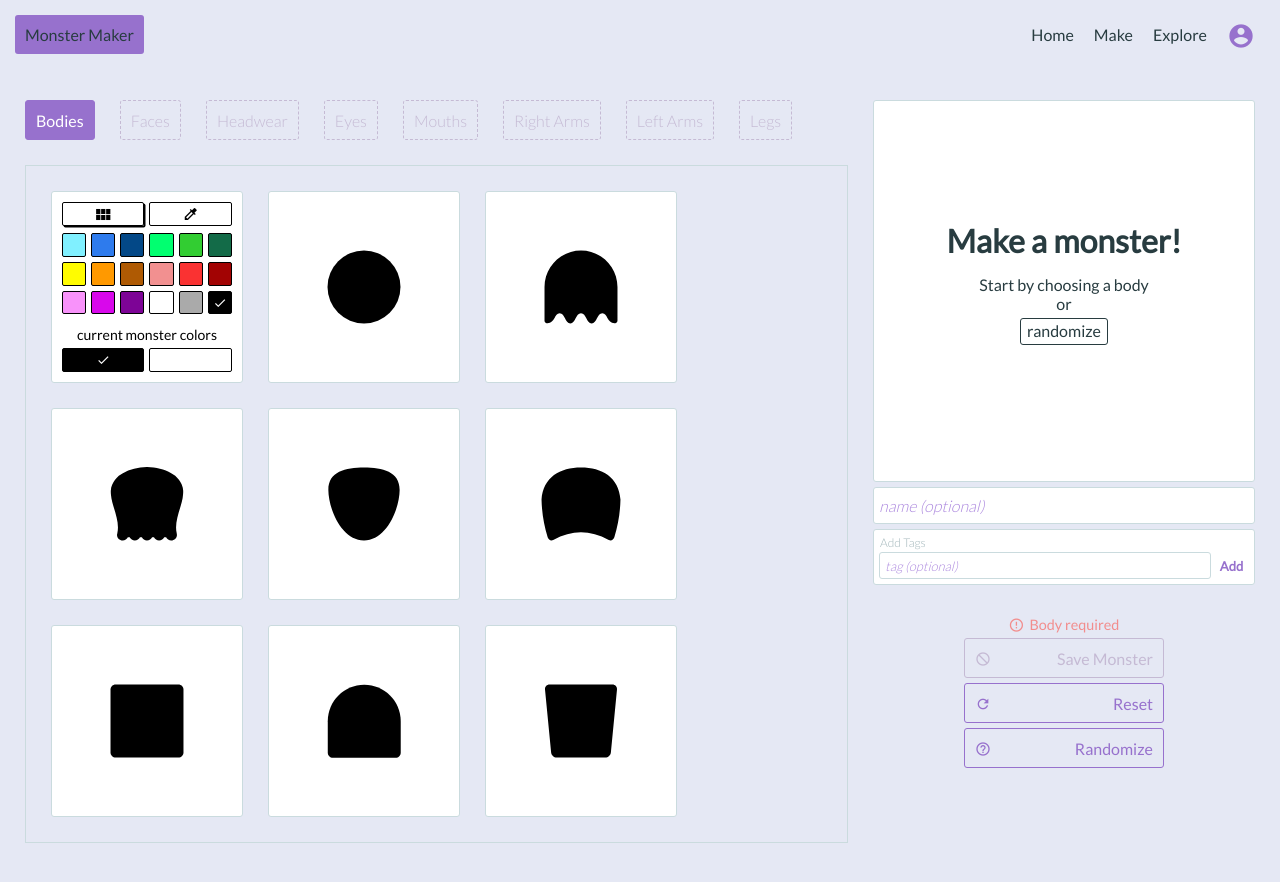
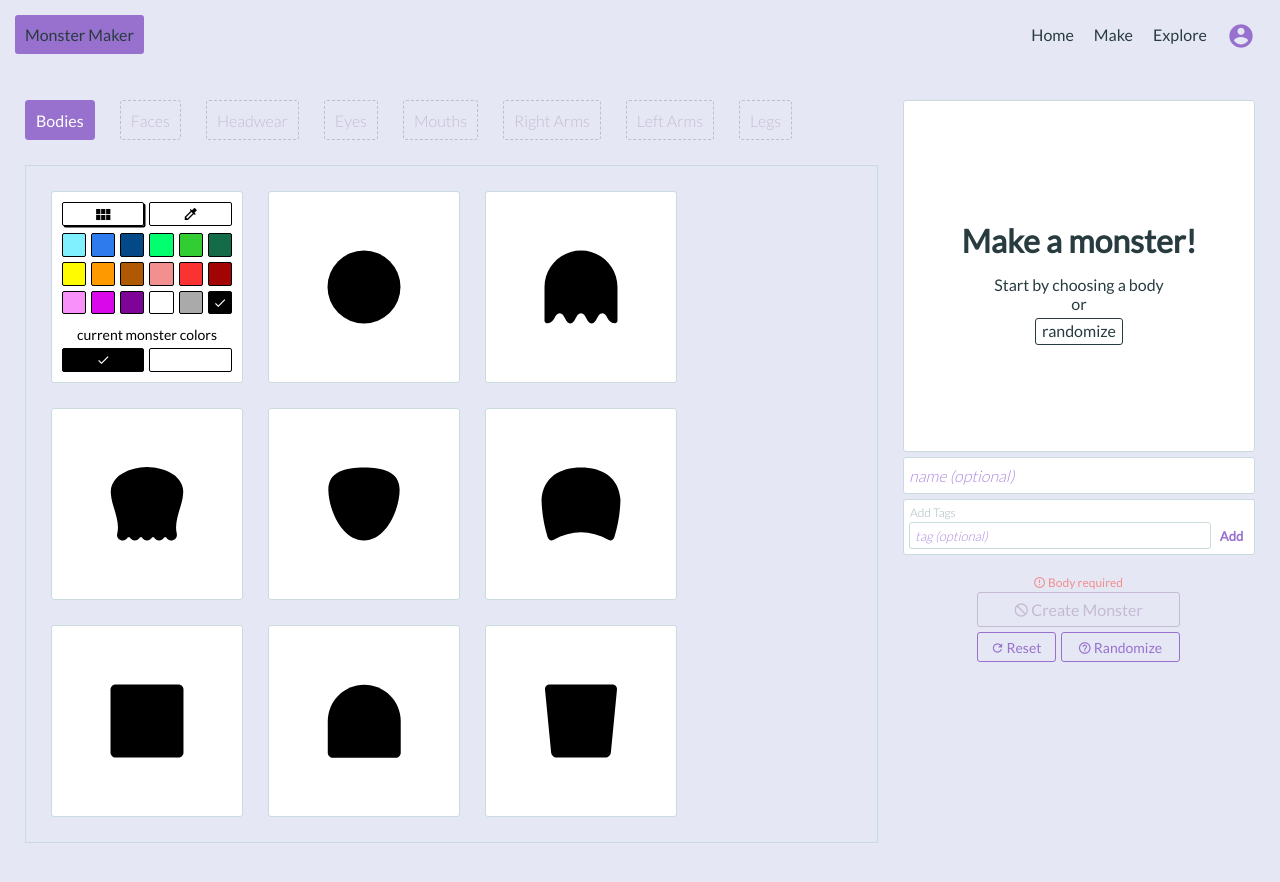
Before and after one commit to iamtraviscole/varyscary, a React (Create React App) app: page /monsters/new in a window 1280 px wide. Shown: the top 882 px of the page. Built offline with nearby package versions, Linux system fonts and the light colour scheme; sample sign-in values are in the browser's storage.

Commit message:
added clear tags action and updated NewMonster styling

```diff
--- a/src/actions/actionTypes.js
+++ b/src/actions/actionTypes.js
@@ -10,6 +10,7 @@ export default {
   SET_MONSTER_NAME: 'SET_MONSTER_NAME',
   ADD_MONSTER_TAG: 'ADD_MONSTER_TAG',
   REMOVE_MONSTER_TAG: 'REMOVE_MONSTER_TAG',
+  CLEAR_MONSTER_TAGS: 'CLEAR_MONSTER_TAGS',
   SET_BODY_TYPE: 'SET_BODY_TYPE',
   SET_FACE_TYPE: 'SET_FACE_TYPE',
   SET_HEADWEAR_TYPE: 'SET_HEADWEAR_TYPE',
--- a/src/actions/actions.js
+++ b/src/actions/actions.js
@@ -105,6 +105,12 @@ export const removeMonsterTag = (monsterTagIndex) => {
   return {
     type: actionTypes.REMOVE_MONSTER_TAG,
     monsterTagIndex: monsterTagIndex
+  }
+}
+
+export const clearMonsterTags = () => {
+  return {
+    type: actionTypes.CLEAR_MONSTER_TAGS
   }
 }
 
--- a/src/components/MonsterSavedModal.js
+++ b/src/components/MonsterSavedModal.js
@@ -24,7 +24,7 @@ const MonsterSavedModal = (props) => {
             <MonsterFromStore />
           </div>
           <div className='MonsterSavedModal__saved'>
-            Monster saved!
+            Monster created!
             <i className="material-icons">mood</i>
           </div>
           <div className='MonsterSavedModal__buttons-ctr'>
--- a/src/components/NewMonster.js
+++ b/src/components/NewMonster.js
@@ -23,7 +23,6 @@ class NewMonster extends PureComponent {
     showArrows: false,
     fixedMonsterCtr: false,
     activePanel: 'bodies',
-    resetClicked: false,
     errorMessage: null,
     showModal: false,
     tagValue: ''
@@ -106,6 +105,10 @@ class NewMonster extends PureComponent {
     this.props.removeMonsterTag(tagIndex)
   }
 
+  handleClearClick = () => {
+    this.props.clearMonsterTags()
+  }
+
   handleSaveClick = () => {
     if (!this.state.errorMessage) {
       monsterUtil.createMonster(this.props.monsterName, this.props.monsterTags, this.props.monster)
@@ -130,29 +133,13 @@ class NewMonster extends PureComponent {
   }
 
   handleResetClick = () => {
-    this.setState({resetClicked: true})
-  }
-
-  handleResetYesClick = () => {
     this.props.resetMonster()
-    this.setState({
-      resetClicked: false,
-      activePanel: 'bodies'
-    })
-  }
-
-  handleResetNoClick = () => {
-    this.setState({resetClicked: false})
+    this.props.clearMonsterTags()
+    this.setState({activePanel: 'bodies'})
   }
 
   render() {
     const { monster } = this.props
-
-    let errorMessage = this.state.errorMessage
-      ? <div className='NewMonster__error-message'>
-          <span className="material-icons">error_outline</span>{this.state.errorMessage}
-        </div>
-      : null
 
     let noFeatureSelected = true
     for (const feature in {...this.props.monster}) {
@@ -224,36 +211,15 @@ class NewMonster extends PureComponent {
       })
     )
 
-    let saveButtonClass = 'NewMonster__button'
+    let errorMessage = this.state.errorMessage
+      ? <div className='NewMonster__error-message'>
+          <span className="material-icons">error_outline</span>{this.state.errorMessage}
+        </div>
+      : null
+
+    let saveButtonClass = 'NewMonster__button-save'
     if (this.state.errorMessage) {
-      saveButtonClass = 'NewMonster__button--disabled'
-    }
-
-    let resetButton = <button className='NewMonster__button-reset'
-      onClick={this.handleResetClick}
-      type='button'>
-      <i className="material-icons">
-        refresh
-      </i>
-      Reset
-    </button>
-
-    if (this.state.resetClicked) {
-      resetButton = <div className='NewMonster__confirm-ctr'>
-        <div className='NewMonster__confirm'>
-          Confirm:
-        </div>
-        <button className='NewMonster__confirm-button'
-          type='button'
-          onClick={this.handleResetNoClick}>
-          Cancel
-        </button>
-        <button className='NewMonster__confirm-button'
-          type='button'
-          onClick={this.handleResetYesClick}>
-          Reset
-        </button>
-      </div>
+      saveButtonClass = 'NewMonster__button-save NewMonster__button-save--disabled'
     }
 
     return (
@@ -328,6 +294,10 @@ class NewMonster extends PureComponent {
                   </form>
                   <div className='NewMonster__tags-ctr'>
                     {monsterTags}
+                    {this.props.monsterTags.length > 1
+                      ? <button className='NewMonster__tags-clear-all'
+                          onClick={this.handleClearClick}>clear</button>
+                      : null}
                   </div>
                 </div>
                 <div className='NewMonster__buttons-ctr'>
@@ -342,9 +312,16 @@ class NewMonster extends PureComponent {
                       : <i className="material-icons">
                           add
                         </i>}
-                    Save Monster
+                    Create Monster
                   </button>
-                  {resetButton}
+                  <button className='NewMonster__button-reset'
+                    onClick={this.handleResetClick}
+                    type='button'>
+                    <i className="material-icons">
+                      refresh
+                    </i>
+                    Reset
+                  </button>
                   <button className='NewMonster__button-randomize'
                     onClick={this.handleRandomizeClick}
                     type='button'>
@@ -377,7 +354,8 @@ const mapDispatchToProps = (dispatch) => {
     randomizeMonster: () => dispatch(actions.randomizeMonster()),
     setMonsterName: (name) => dispatch(actions.setMonsterName(name)),
     addMonsterTag: (tag) => dispatch(actions.addMonsterTag(tag)),
-    removeMonsterTag: (tagIndex) => dispatch(actions.removeMonsterTag(tagIndex))
+    removeMonsterTag: (tagIndex) => dispatch(actions.removeMonsterTag(tagIndex)),
+    clearMonsterTags: () => dispatch(actions.clearMonsterTags())
   }
 }
 
--- a/src/reducers/rootReducer.js
+++ b/src/reducers/rootReducer.js
@@ -42,6 +42,8 @@ const reducer = (state = initialState, action) => {
       let removeTags = [...state.monsterTags]
       removeTags.splice(action.monsterTagIndex, 1)
       return {...state, monsterTags: removeTags}
+    case actionTypes.CLEAR_MONSTER_TAGS:
+      return {...state, monsterTags: []}
     case actionTypes.SET_BODY_TYPE:
       return {...state,
                 monster: {...state.monster,
--- a/src/styles/NewMonster.css
+++ b/src/styles/NewMonster.css
@@ -4,7 +4,7 @@
 
 .NewMonster__ctr {
   display: grid;
-  grid-template-columns: minmax(0, 1fr) 382px;
+  grid-template-columns: minmax(0, 1fr) 352px;
   grid-column-gap: 25px;
   margin: 0 25px;
   grid-template-areas:
@@ -99,21 +99,21 @@
 
 .NewMonster__monster-outer-ctr {
   position: relative;
-  height: 380px;
-  width: 380px;
+  height: 350px;
+  width: 350px;
 }
 
 .NewMonster__monster-outer-ctr--fixed {
   position: fixed;
-  height: 380px;
-  width: 380px;
+  height: 350px;
+  width: 350px;
   top: 25px;
 }
 
 .NewMonster__monster-ctr {
   text-align: center;
-  height: 380px;
-  width: 380px;
+  height: 350px;
+  width: 350px;
   border: 1px solid var(--input-border-color);
   border-radius: 3px;
   background: var(--main-container-color);
@@ -153,7 +153,7 @@
 
 .NewMonster__name-input {
   font-size: 1em;
-  width: 370px;
+  width: 340px;
   height: 35px;
   margin-bottom: 5px;
   padding: 0 5px;
@@ -166,7 +166,7 @@
 }
 
 .NewMonster__tags-outer-ctr {
-  width: 370px;
+  width: 340px;
   background: var(--main-container-color);
   border: 1px solid var(--input-border-color);
   border-radius: 3px;
@@ -185,9 +185,8 @@
 
 .NewMonster__tag-input {
   float: left;
-  display: inline-block;
   font-size: 13px;
-  width: 320px;
+  width: 290px;
   height: 25px;
   padding: 0 5px;
   background-color: var(--main-container-color);
@@ -195,7 +194,6 @@
 
 input.NewMonster__tag-add-btn {
   float: right;
-  display: inline-block;
   width: 38px;
   height: 27px;
   text-align: center;
@@ -204,10 +202,6 @@ input.NewMonster__tag-add-btn {
   font-weight: bold;
   color: var(--main-color);
   cursor: pointer;
-}
-
-.NewMonster__tag-add-btn input::value {
-  font-size: 10px;
 }
 
 .NewMonster__tag-add-btn i {
@@ -222,14 +216,8 @@ input.NewMonster__tag-add-btn {
   font-style: italic;
 }
 
-.NewMonster__tags-ctr {
-  clear: both;
-  width: 368px;
-  vertical-align: top;
-}
-
 .NewMonster__tag {
-  float: left;
+  display: inline-block;
   font-size: 11px;
   color: var(--main-color);
   padding: 2px 4px;
@@ -254,84 +242,86 @@ input.NewMonster__tag-add-btn {
   margin-right: -1px;
 }
 
-.NewMonster__name-ctr {
-  width: 382px;
+.NewMonster__tags-clear-all {
+  padding: 2px 4px;
   margin-top: 5px;
   display: inline-block;
-}
-
-.NewMonster__name-ctr i {
+  font-size: 12px;
   color: var(--main-color);
-  vertical-align: middle;
+  text-decoration: underline;
 }
 
 .NewMonster__buttons-ctr {
-  margin-top: 25px;
-  width: 382px;
+  margin-top: 15px;
   text-align: center;
 }
 
 .NewMonster__buttons-ctr i {
-  margin-top: 2px;
-  float: left;
-  font-size: 16px;
+  margin-right: 2px;
+  margin-top: -2px;
+  vertical-align: middle;
+  font-size: 14px;
 }
 
 .NewMonster__error-message {
-  width: 382px;
-  text-align: center;
-  font-size: .9em;
+  display: block;
+  margin-bottom: 2px;
+  font-size: 12px;
   color: var(--warning-light);
-  margin-bottom: 5px;
 }
 
 .NewMonster__error-message span {
-  position: relative;
-  top: 3px;
-  margin-right: 5px;
-  font-size: 1.1em;
+  vertical-align: middle;
+  margin-right: 2px;
+  margin-top: -3px;
+  font-size: 13px;
 }
 
-.NewMonster__button {
-  text-align: right;
-  width: 200px;
-  height: 40px;
-  padding: 10px;
+.NewMonster__button-save {
+  display: block;
+  margin: 0 auto;
+  width: 203px;
+  height: 35px;
   margin-bottom: 5px;
+  font-size: 16px;
   color: var(--button-text-color);
   background-color: var(--main-color);
   border: 1px solid var(--main-color);
   border-radius: 3px;
 }
 
-.NewMonster__button--disabled {
-  text-align: right;
-  width: 200px;
-  height: 40px;
-  padding: 10px;
-  margin-bottom: 5px;
-  color: var(--main-color-disabled);
-  border: 1px solid var(--main-color-disabled);
-  border-radius: 3px;
-  cursor: not-allowed;
+.NewMonster__button-save i {
+  font-size: 16px;
+  margin-top: -3px;
 }
 
-.NewMonster__button:hover {
+.NewMonster__button-save:hover {
   background-color: var(--main-light-color);
   border: 1px solid var(--main-light-color);
 }
 
+.NewMonster__button-save--disabled {
+  color: var(--main-color-disabled);
+  background-color: transparent;
+  border: 1px solid var(--main-color-disabled);
+  cursor: not-allowed;
+}
+
+.NewMonster__button-save--disabled:hover {
+  background-color: transparent;
+  border: 1px solid var(--main-color-disabled);
+}
+
 .NewMonster__button-reset {
-  text-align: right;
-  display: block;
+  display: inline-block;
   margin: 0 auto;
-  width: 200px;
-  height: 40px;
-  padding: 10px;
+  width: 79px;
+  height: 30px;
+  font-size: 14px;
   color: var(--main-color);
   border: 1px solid var(--main-color);
   border-radius: 3px;
-  margin-bottom: 5px;
+  margin-right: 5px;
 }
 
 .NewMonster__button-reset:hover {
@@ -340,10 +330,11 @@ input.NewMonster__tag-add-btn {
 }
 
 .NewMonster__button-randomize {
-  text-align: right;
-  width: 200px;
-  height: 40px;
-  padding: 10px;
+  display: inline-block;
+  width: 119px;
+  height: 30px;
+  /* padding: 10px; */
+  font-size: 14px;
   color: var(--main-color);
   border: 1px solid var(--main-color);
   border-radius: 3px;
@@ -351,46 +342,6 @@ input.NewMonster__tag-add-btn {
 
 .NewMonster__button-randomize:hover {
   color: var(--main-light-color);
-  border: 1px solid var(--main-light-color);
-}
-
-.NewMonster__confirm-ctr {
-  position: relative;
-  margin: 0 auto;
-  animation: slidein .35s, fadein 1s;
-  width: 188px;
-  height: 38px;
-  padding: 0 5px 0 5px;
-  color: var(--main-color);
-  border: 1px solid var(--main-color);
-  border-radius: 3px;
-  margin-bottom: 5px;;
-}
-
-.NewMonster__confirm {
-  float: left;
-  font-size: .8em;
-  width: 60px;
-  line-height: 40px;
-  color: var(--main-color);
-  border-radius: 3px;
-}
-
-.NewMonster__confirm-button {
-  float: right;
-  text-align: center;
-  font-size: .8em;
-  font-weight: 300;
-  width: 59px;
-  height: 30px;
-  margin: 4px 0 4px 5px;
-  color: var(--button-text-color);
-  background-color: var(--main-color);
-  border-radius: 3px;
-}
-
-.NewMonster__confirm-button:hover {
-  background-color: var(--main-light-color);
   border: 1px solid var(--main-light-color);
 }
 
```
